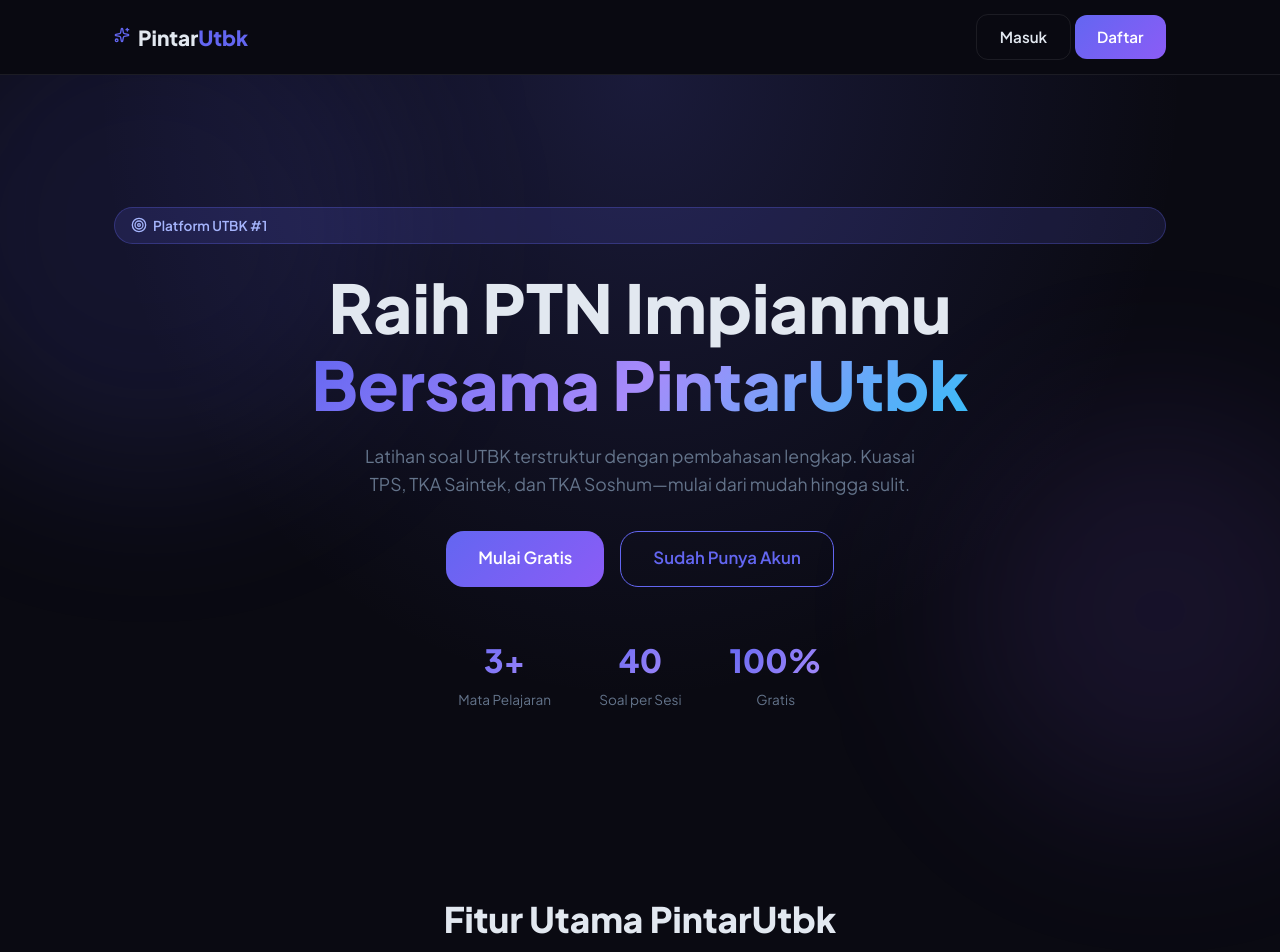
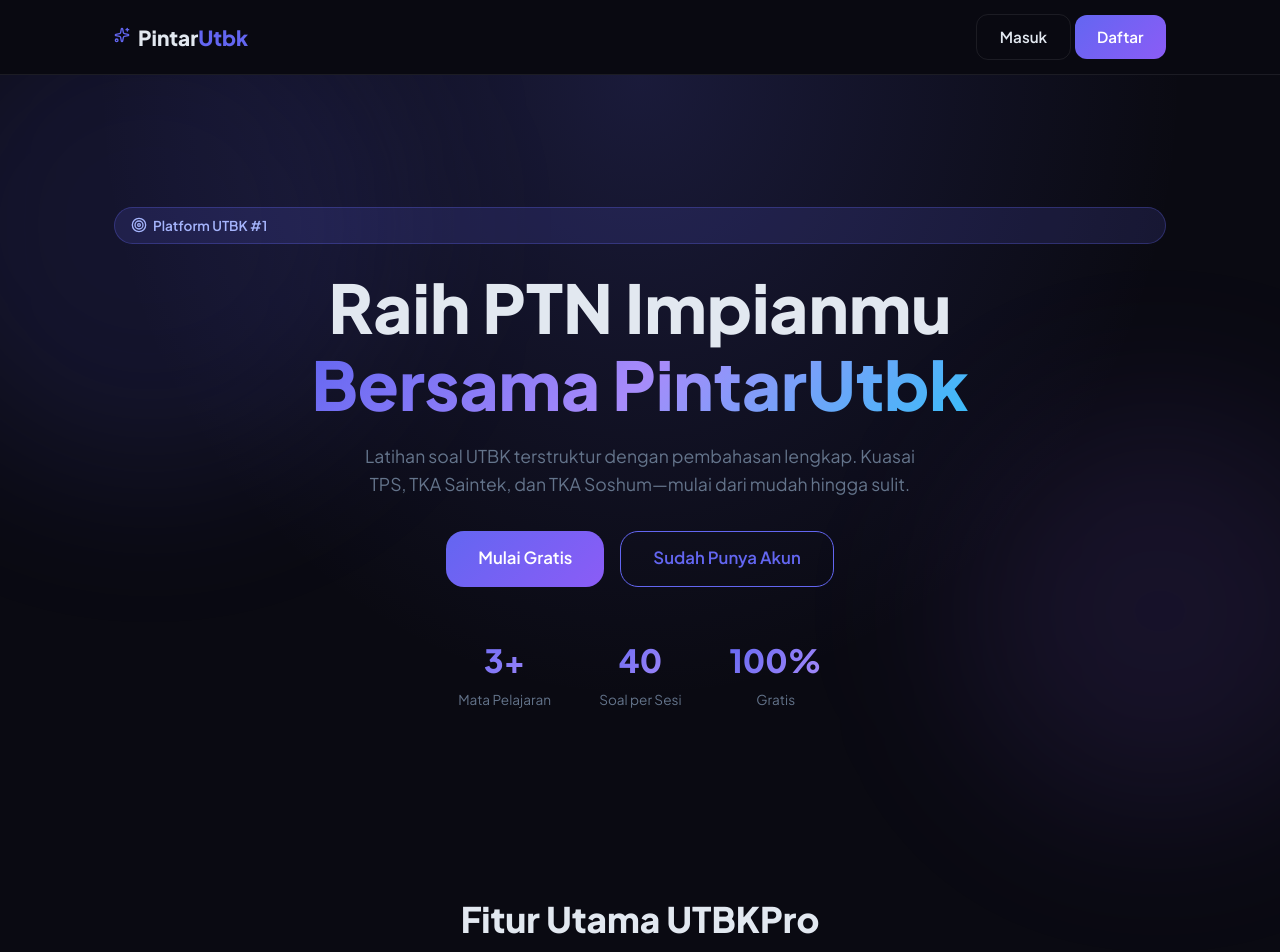
Before and after one commit to belidermawan01-create/UTBK-Frontend, a React (Vite) app: page / in a window 1280 px wide. Shown: the top 952 px of the page. Built offline with nearby package versions, Linux system fonts and the light colour scheme.

Commit message:
edit landing page

```diff
--- a/src/pages/Landing.jsx
+++ b/src/pages/Landing.jsx
@@ -198,7 +198,7 @@ export default function Landing() {
       <section className="section">
         <div className="container">
           <div className="section-header">
-            <h2>Fitur Utama PintarUtbk</h2>
+            <h2>Fitur Utama UTBKPro</h2>
             <p>
               Jelajahi ekosistem pembelajaran terlengkap untuk menembus PTN
               impianmu
```
